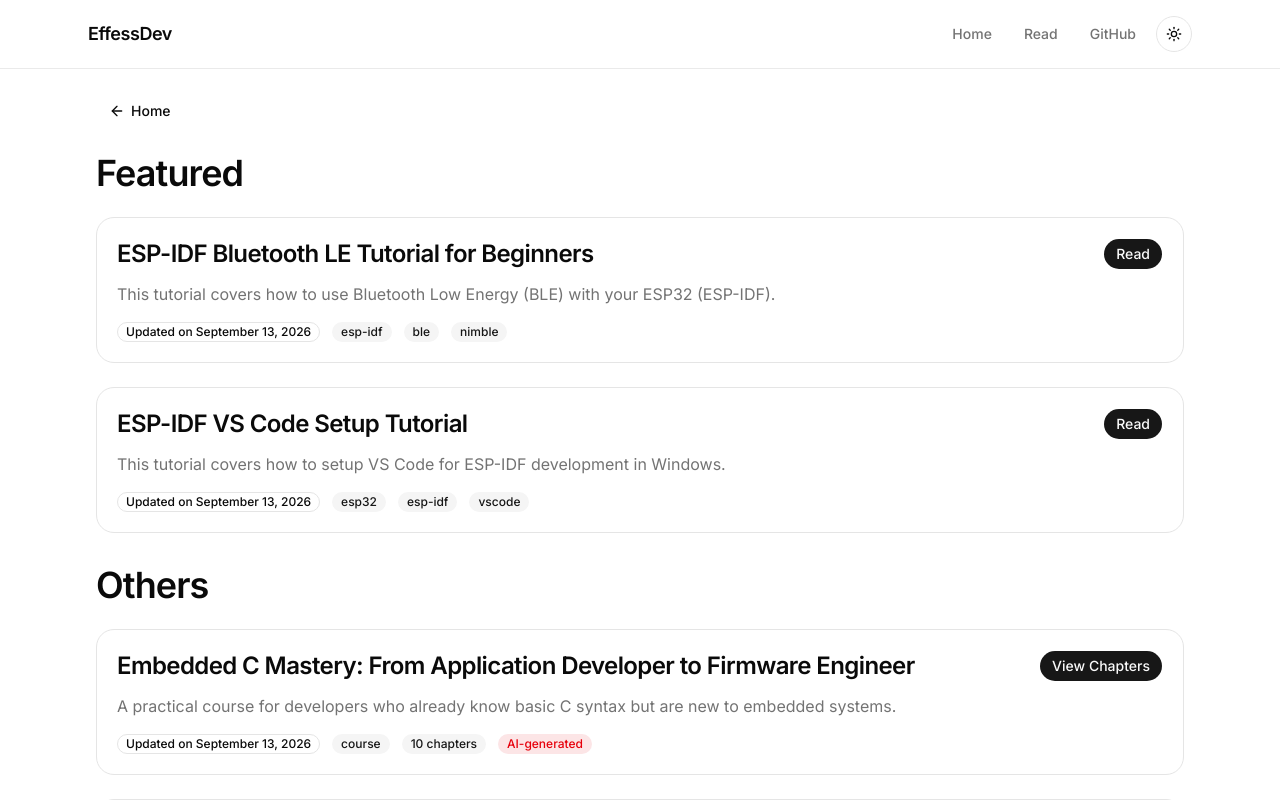
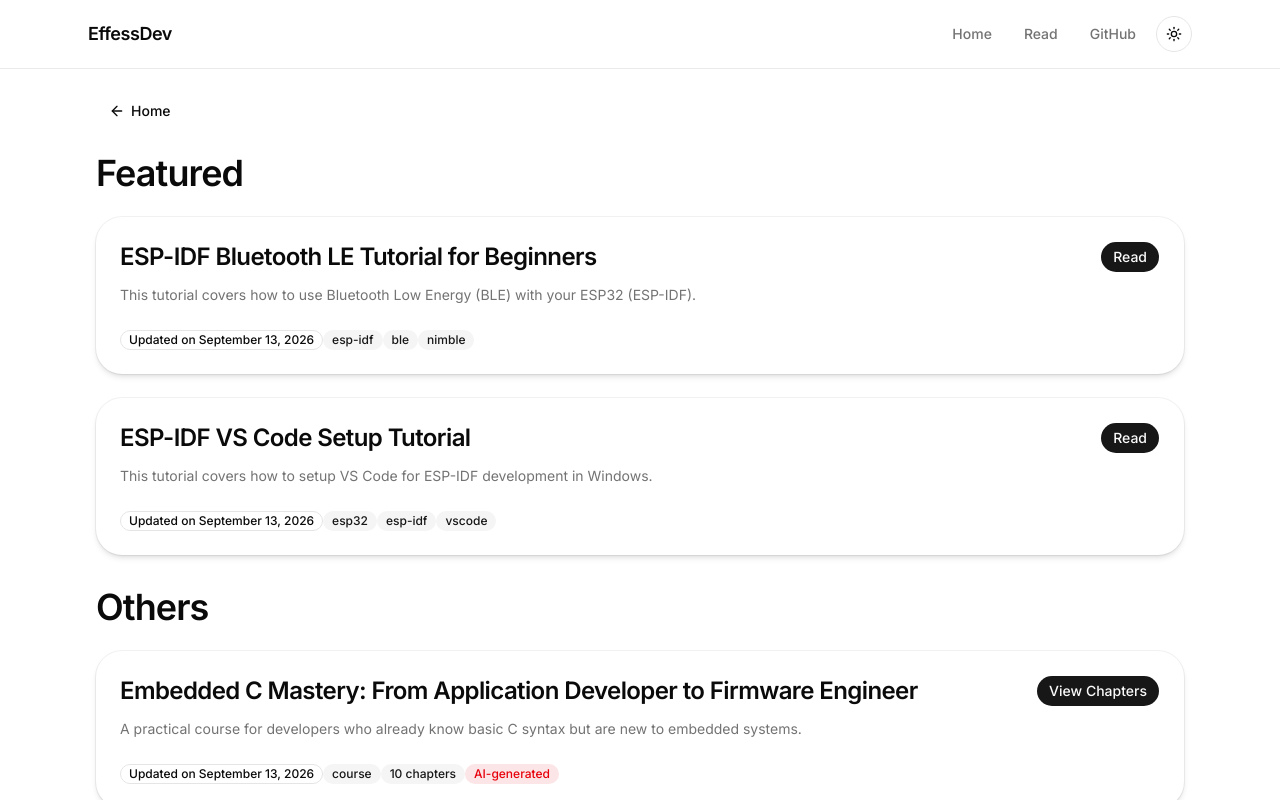
Before and after one commit to effessdev/effessdev.github.io, a Next.js app: page /read in a window 1280 px wide. Shown: the top 800 px of the page. Built offline with nearby package versions, Linux system fonts and the light colour scheme.

Commit message:
use card component for post and content list

```diff
--- a/src/components/content-list.tsx
+++ b/src/components/content-list.tsx
@@ -2,6 +2,14 @@ import Link from "next/link";
 import { Badge } from "@/components/ui/badge";
 import { buttonVariants } from "@/components/ui/button";
 import { actionLabelForType } from "@/lib/labels";
+import {
+  Card,
+  CardHeader,
+  CardTitle,
+  CardDescription,
+  CardAction,
+  CardContent,
+} from "@/components/ui/card";
 
 export type ContentListEntry = {
   id: string;
@@ -50,21 +58,21 @@ export default function ContentList({
             : null;
 
           return (
-            <article
-              key={item.id}
-              className="rounded-2xl border border-border bg-card p-5"
-            >
-              <div className="flex flex-col gap-4 md:flex-row md:items-start md:justify-between">
+            <Card key={item.id}>
+              <CardHeader className="flex flex-col gap-4 md:flex-row md:items-start md:justify-between">
                 <div className="space-y-3">
-                  <h3 className="text-2xl font-semibold tracking-tight text-foreground">
+                  <CardTitle className="text-2xl font-semibold tracking-tight text-foreground">
                     {item.title}
-                  </h3>
+                  </CardTitle>
 
                   {item.description && (
-                    <p className="text-muted-foreground">{item.description}</p>
+                    <CardDescription className="text-muted-foreground">
+                      {item.description}
+                    </CardDescription>
                   )}
                 </div>
 
+                <CardAction>
                   <Link
                     href={item.href}
                     className={buttonVariants({
@@ -74,14 +82,18 @@ export default function ContentList({
                   >
                     {actionLabelForType(item.typeLabel)}
                   </Link>
-              </div>
+                </CardAction>
+              </CardHeader>
 
               {(item.tags ?? []).length > 0 ||
               item.draft ||
               item.aiGenerated ? (
-                <div className="mt-4 flex flex-wrap gap-3 text-sm text-muted-foreground">
+                <CardContent>
+                  <div>
                     {formattedDate && (
-                    <Badge variant="outline">Updated on {formattedDate}</Badge>
+                      <Badge variant="outline">
+                        Updated on {formattedDate}
+                      </Badge>
                     )}
                     {(item.tags ?? []).map((tag, index) => (
                       <Badge
@@ -96,8 +108,9 @@ export default function ContentList({
                       <Badge variant="destructive">AI-generated</Badge>
                     )}
                   </div>
+                </CardContent>
               ) : null}
-            </article>
+            </Card>
           );
         })
       )}
--- a/src/components/post-list.tsx
+++ b/src/components/post-list.tsx
@@ -3,6 +3,14 @@ import Link from "next/link";
 import { buttonVariants } from "@/components/ui/button";
 import { Badge } from "@/components/ui/badge";
 import { actionLabelForType } from "@/lib/labels";
+import {
+  Card,
+  CardHeader,
+  CardTitle,
+  CardDescription,
+  CardAction,
+  CardContent,
+} from "@/components/ui/card";
 
 export default function PostList({
   heading,
@@ -38,21 +46,20 @@ export default function PostList({
           );
 
           return (
-            <article
-              key={post.id}
-              className="rounded-2xl bg-card border border-border p-5"
-            >
-              <div className="flex flex-col gap-4 md:flex-row md:items-start md:justify-between">
+            <Card key={post.id}>
+              <CardHeader className="flex flex-col gap-4 md:flex-row md:items-start md:justify-between">
                 <div className="space-y-3">
-                  <h2 className="text-2xl font-semibold tracking-tight text-foreground">
+                  <CardTitle className="text-2xl font-semibold tracking-tight text-foreground">
                     {post.title}
-                  </h2>
+                  </CardTitle>
                   {post.description && (
-                    <p className="max-w-2xl text-muted-foreground">
+                    <CardDescription className="max-w-2xl">
                       {post.description}
-                    </p>
+                    </CardDescription>
                   )}
                 </div>
+
+                <CardAction>
                   <Link
                     href={`${post.id}`}
                     className={buttonVariants({
@@ -62,12 +69,17 @@ export default function PostList({
                   >
                     {actionLabelForType("Post")}
                   </Link>
-              </div>
+                </CardAction>
+              </CardHeader>
 
+              <CardContent>
                 <div className="mt-4 flex flex-wrap gap-3 text-sm text-muted-foreground">
                   <Badge variant="outline">Updated on {formattedDate}</Badge>
                   {tags(post).map((tag, index) => (
-                  <Badge variant="secondary" key={`${post.id}-${tag}-${index}`}>
+                    <Badge
+                      variant="secondary"
+                      key={`${post.id}-${tag}-${index}`}
+                    >
                       {tag}
                     </Badge>
                   ))}
@@ -76,7 +88,8 @@ export default function PostList({
                     <Badge variant="destructive">AI-generated</Badge>
                   )}
                 </div>
-            </article>
+              </CardContent>
+            </Card>
           );
         })
       )}
```
Lines whose indentation alone changed are shown as unchanged.
